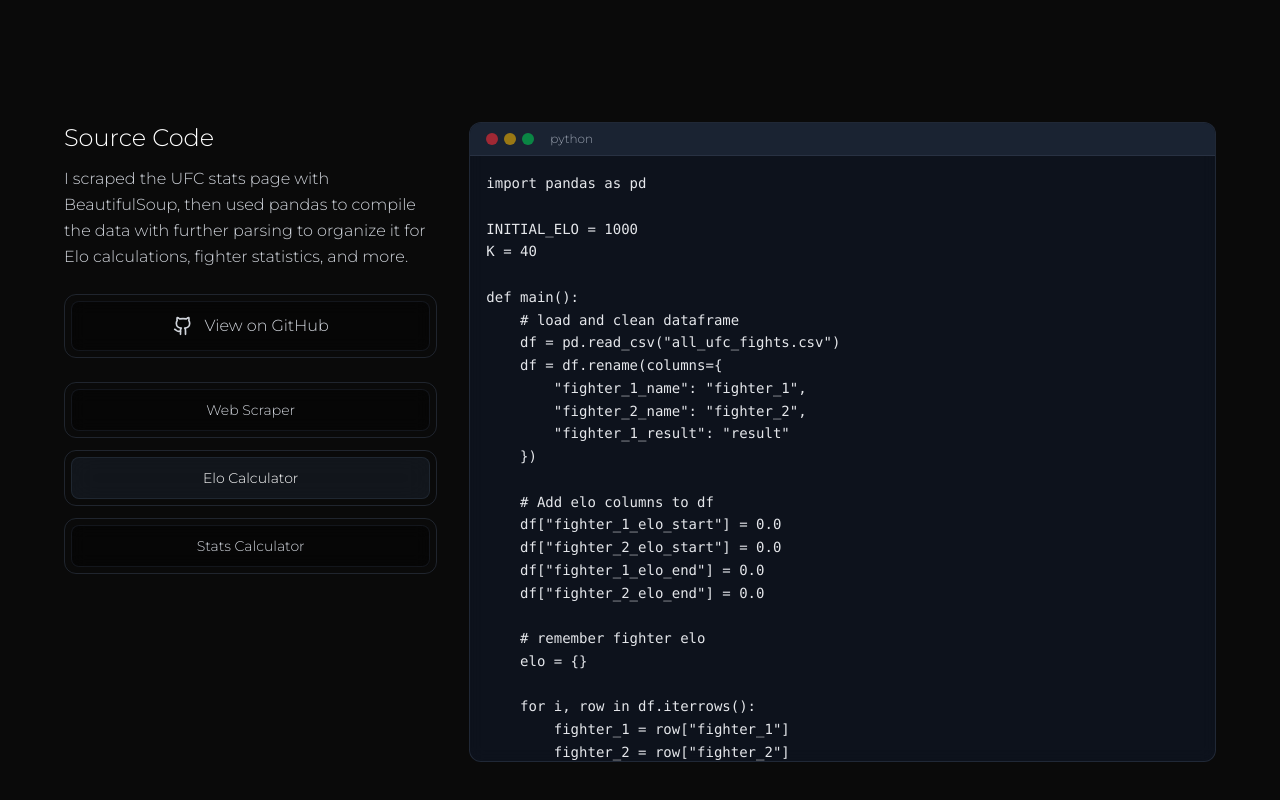
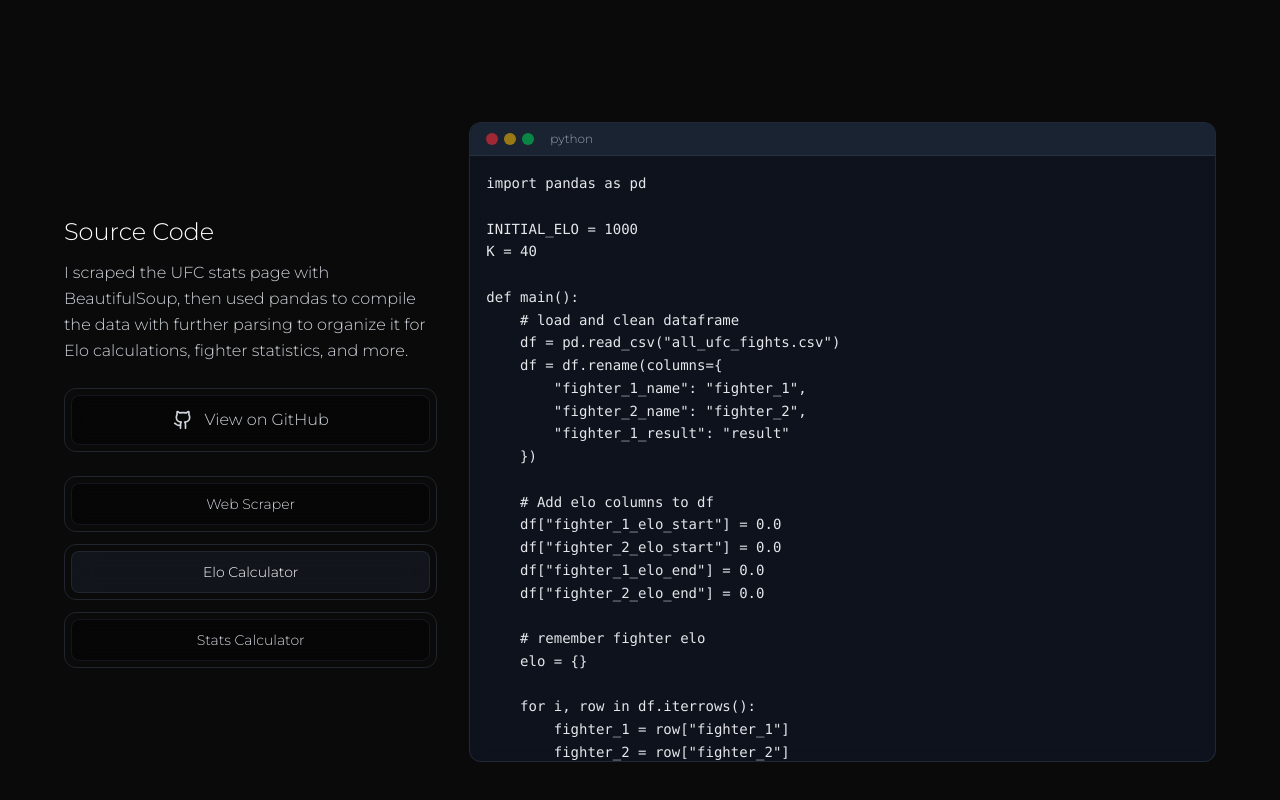
Before and after one commit to Jeremyliu-621/UFC-Elo-Calculator, a Next.js app in the folder frontend/: page / in a window 1280 px wide. Shown: the part 3158-3958 px from the top of the page. Built offline with nearby package versions, Linux system fonts and the light colour scheme.

Commit message:
final copy

```diff
--- a/frontend/components/Resources.tsx
+++ b/frontend/components/Resources.tsx
@@ -358,9 +358,9 @@ export default function Resources() {
 
   return (
     <div className="relative z-10 px-4 py-8 max-w-7xl mx-auto flex flex-col items-center justify-center min-h-screen">
-      <div className="w-full max-w-6xl grid grid-cols-1 lg:grid-cols-[1fr_2fr] gap-8 mx-auto">
+      <div className="w-full max-w-6xl grid grid-cols-1 lg:grid-cols-[1fr_2fr] gap-8 mx-auto items-center">
         {/* Left Side - Controls and Downloads */}
-        <div className="flex flex-col space-y-6">
+        <div className="flex flex-col space-y-6 justify-center">
           {/* Source Code Title */}
           <div className="space-y-3">
             <h2 className="text-2xl font-light text-white" style={{ fontFamily: 'var(--font-montserrat)' }}>
```
